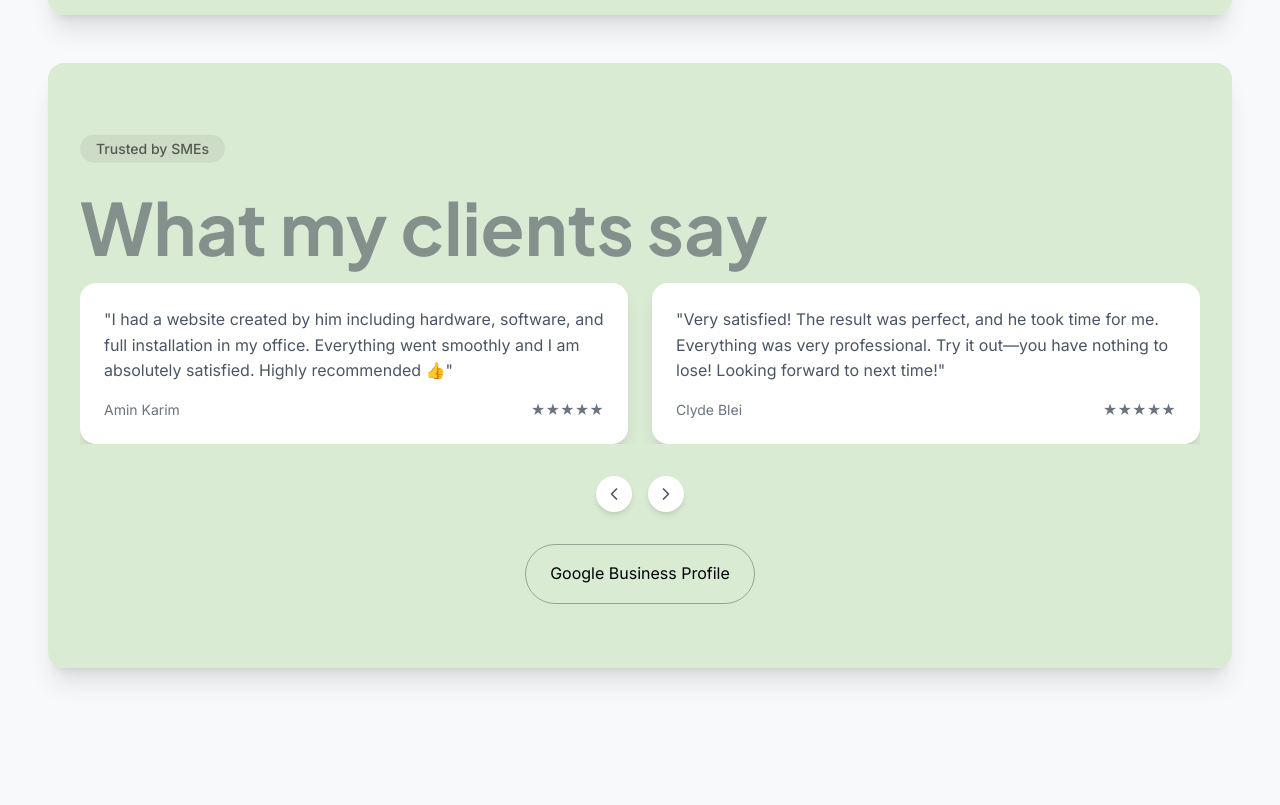
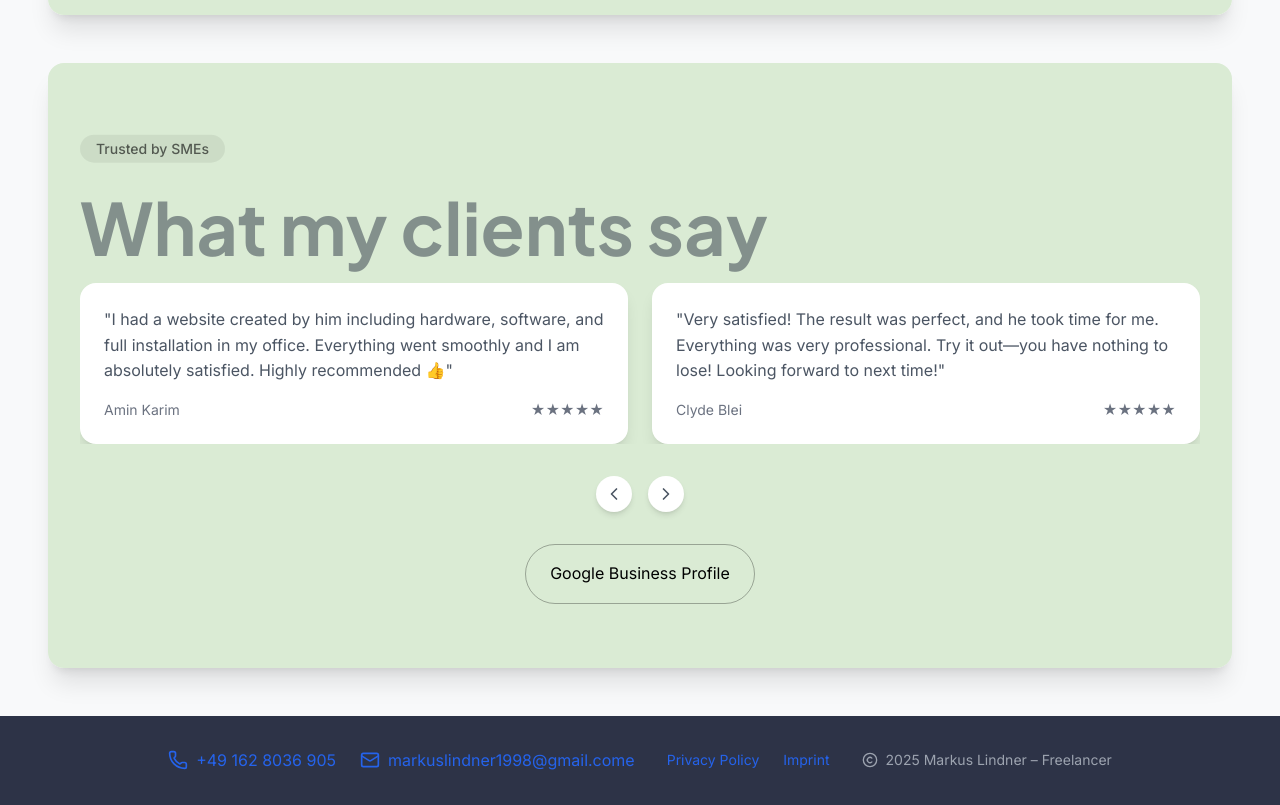
Before and after one commit to MarkusLindner123/Lindner-IT-WebsiteShop, a Next.js app: page /en in a window 1280 px wide. Shown: the part 5511-6316 px from the top of the page. Before the commit the page ends 6227 px from the top, so only its background shows below. Built offline with nearby package versions, Linux system fonts and the light colour scheme.

Commit message:
footer updated

```diff
--- a/messages/de.json
+++ b/messages/de.json
@@ -216,5 +216,10 @@
     "label": "Sprache",
     "en": "English",
     "de": "Deutsch"
+  },
+    "footer": {
+    "privacy": "Privatsphäre",
+    "imprint": "Impressum",
+    "company": "Freelancer"
   }
 }
--- a/messages/en.json
+++ b/messages/en.json
@@ -217,5 +217,10 @@
     "label": "Language",
     "en": "English",
     "de": "Deutsch"
+  },
+    "footer": {
+    "privacy": "Privacy Policy",
+    "imprint": "Imprint",
+    "company": "Freelancer"
   }
 }
--- a/src/app/[locale]/layout.tsx
+++ b/src/app/[locale]/layout.tsx
@@ -9,6 +9,7 @@ import Header from "@/components/Header";
 import LanguageSwitcher from "@/components/LanguageSwitcher";
 import Phone from "@/components/PhoneButton";
 import PageLoader from "@/components/PageLoader"; // <-- neu
+import Footer from "@/components/Footer";
 
 export function generateStaticParams() {
   return routing.locales.map((locale) => ({ locale }));
@@ -37,7 +38,9 @@ export default async function LocaleLayout({
             {children}
             <Phone />
             <LanguageSwitcher />
+            <Footer/>
           </PageLoader>
+
         </NextIntlClientProvider>
       </body>
     </html>
--- /dev/null
+++ b/src/components/Footer.tsx
@@ -0,0 +1,55 @@
+// components/Footer.tsx
+"use client";
+
+import Link from "next/link";
+import { Phone, Mail, Copyright } from "lucide-react";
+import { useTranslations } from "next-intl";
+
+export default function Footer() {
+  const t = useTranslations("footer");
+  const currentYear = new Date().getFullYear();
+
+  return (
+    <footer className="bg-primary-dark text-gray-200 py-8">
+      <div className="max-w-7xl mx-auto px-4 flex flex-col md:flex-row items-start md:items-center justify-center gap-8 text-left md:text-center">
+
+        {/* Contact Info */}
+        <div className="flex flex-col sm:flex-row items-start sm:items-center gap-4 sm:gap-6">
+          <a
+            href="tel:+491628036905"
+            className="flex items-center gap-2 hover:text-white transition-colors"
+          >
+            <Phone className="w-5 h-5" />
+            <span>+49 162 8036 905</span>
+          </a>
+          <a
+            href="mailto:markuslindner1998@gmail.com"
+            className="flex items-center gap-2 hover:text-white transition-colors"
+          >
+            <Mail className="w-5 h-5" />
+            <span>markuslindner1998@gmail.come</span>
+          </a>
+        </div>
+
+        {/* Footer Navigation */}
+        <nav className="flex flex-col sm:flex-row items-start sm:items-center gap-4 sm:gap-6 text-sm">
+          <Link href="/datenschutz" className="hover:text-white transition-colors">
+            {t("privacy")}
+          </Link>
+          <Link href="/impressum" className="hover:text-white transition-colors">
+            {t("imprint")}
+          </Link>
+        </nav>
+
+        {/* Copyright */}
+        <div className="flex items-start sm:items-center gap-2 text-sm text-gray-400">
+          <Copyright className="w-4 h-4" />
+          <span>
+            {currentYear} Markus Lindner – {t("company")}
+          </span>
+        </div>
+
+      </div>
+    </footer>
+  );
+}
```
